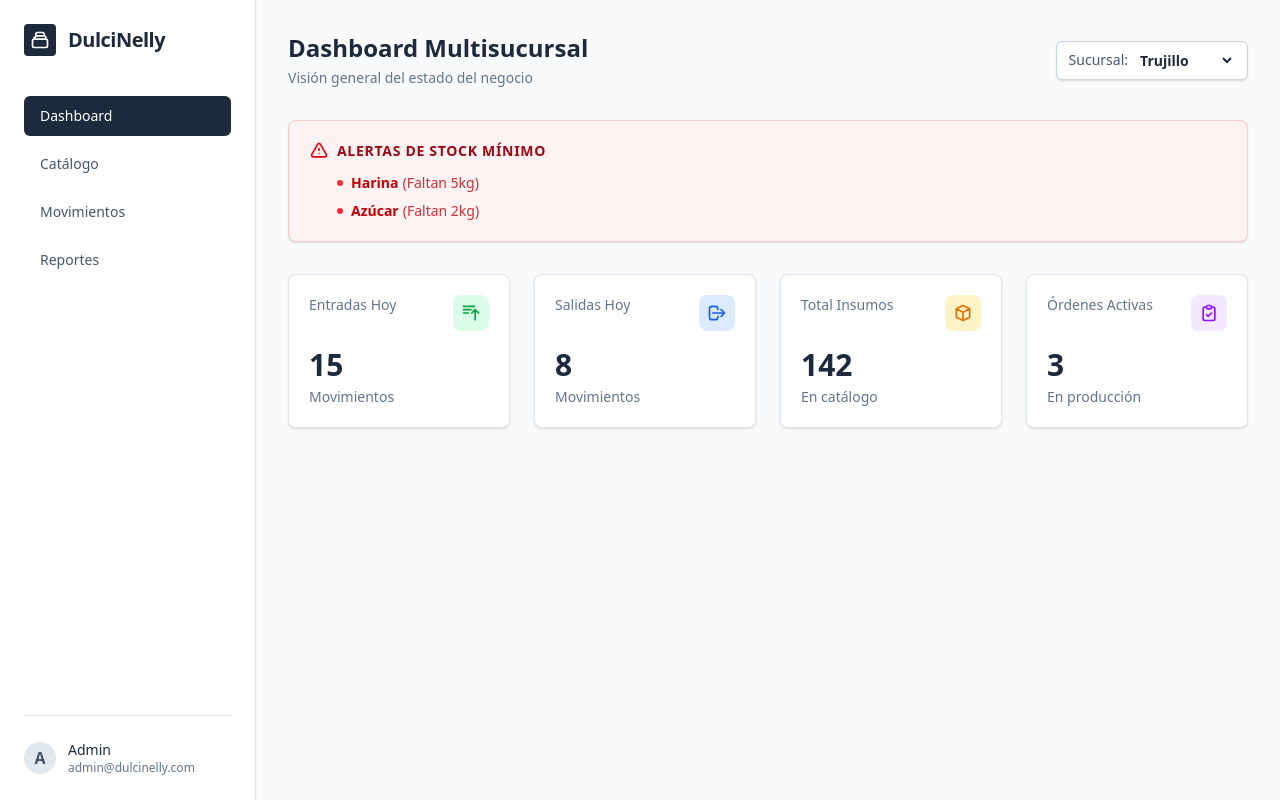
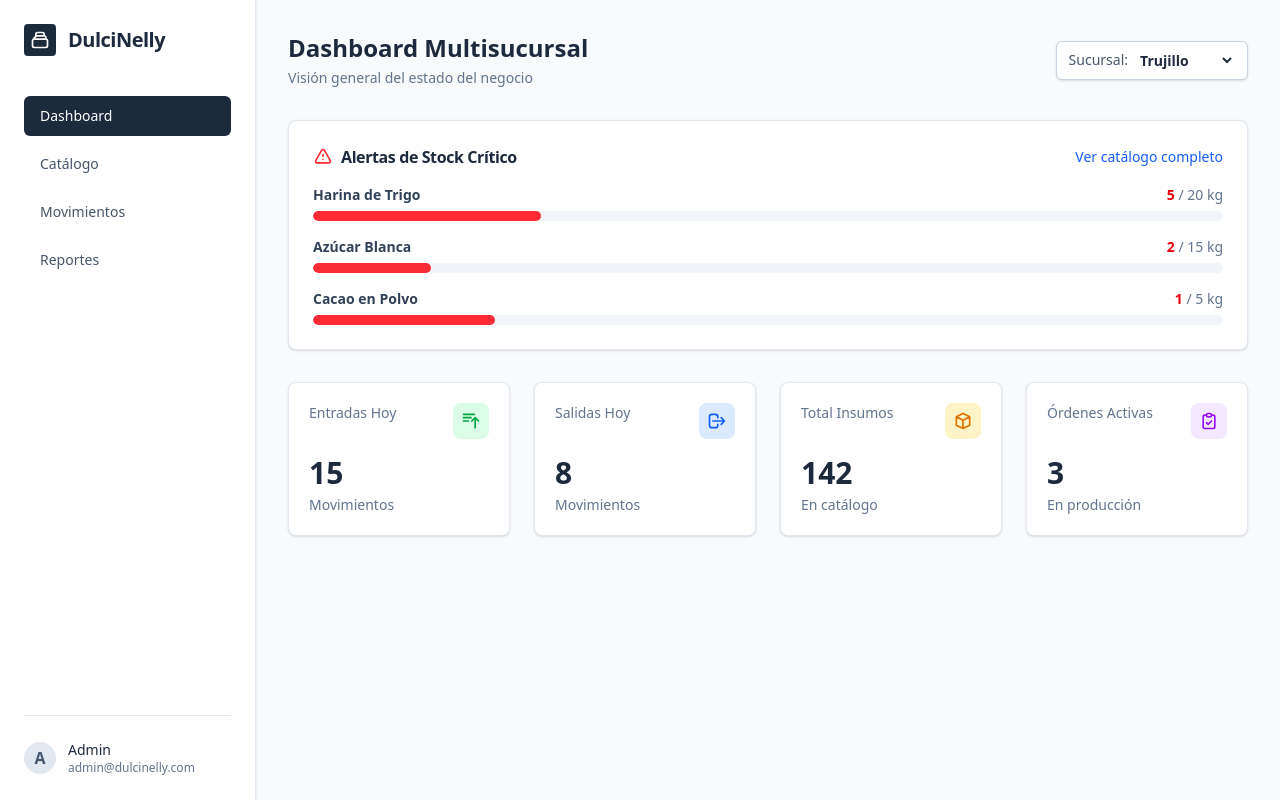
Before and after one commit to GerardoRodr/DulcinellyERP, an Angular app: page /dashboard in a window 1280 px wide. Built offline with nearby package versions, Linux system fonts and the light colour scheme.

Commit message:
feat(dashboard): implement visual stock alerts progress bars

```diff
--- a/src/app/features/dashboard/dashboard.component.html
+++ b/src/app/features/dashboard/dashboard.component.html
@@ -56,20 +56,28 @@
       </div>
 
       <!-- Alerts Section -->
-      <div class="bg-red-50 border border-red-200 rounded-lg p-5 mb-8 shadow-sm">
-        <h3 class="text-sm font-bold flex items-center text-red-800 mb-3 uppercase tracking-wider">
-          <svg class="w-5 h-5 mr-2 text-red-600" fill="none" stroke="currentColor" viewBox="0 0 24 24" xmlns="http://www.w3.org/2000/svg">
-            <path stroke-linecap="round" stroke-linejoin="round" stroke-width="2" d="M12 9v2m0 4h.01m-6.938 4h13.856c1.54 0 2.502-1.667 1.732-3L13.732 4c-.77-1.333-2.694-1.333-3.464 0L3.34 16c-.77 1.333.192 3 1.732 3z"></path>
-          </svg>
-          Alertas de Stock Mínimo
-        </h3>
-        <ul class="space-y-2 text-sm text-red-700 ml-7">
-          <li *ngFor="let alert of lowStockAlerts" class="flex items-center">
-            <span class="w-1.5 h-1.5 bg-red-500 rounded-full mr-2"></span>
-            <span class="font-semibold">{{ alert.name }}</span>
-            <span class="ml-1 opacity-80">(Faltan {{ alert.missing }})</span>
-          </li>
-        </ul>
+      <div class="bg-white border border-slate-200 rounded-lg p-6 mb-8 shadow-sm">
+        <div class="flex items-center justify-between mb-4">
+          <h3 class="text-base font-bold flex items-center text-slate-800 tracking-tight">
+            <svg class="w-5 h-5 mr-2 text-red-500" fill="none" stroke="currentColor" viewBox="0 0 24 24" xmlns="http://www.w3.org/2000/svg">
+              <path stroke-linecap="round" stroke-linejoin="round" stroke-width="2" d="M12 9v2m0 4h.01m-6.938 4h13.856c1.54 0 2.502-1.667 1.732-3L13.732 4c-.77-1.333-2.694-1.333-3.464 0L3.34 16c-.77 1.333.192 3 1.732 3z"></path>
+            </svg>
+            Alertas de Stock Crítico
+          </h3>
+          <a routerLink="/catalog" class="text-sm font-medium text-blue-600 hover:text-blue-800 transition-colors">Ver catálogo completo</a>
+        </div>
+
+        <div class="space-y-4">
+          <div *ngFor="let alert of lowStockAlerts" class="flex flex-col">
+            <div class="flex justify-between text-sm mb-1.5">
+              <span class="font-semibold text-slate-700">{{ alert.name }}</span>
+              <span class="text-slate-500 font-medium"><span class="text-red-600 font-bold">{{ alert.current }}</span> / {{ alert.min }} {{ alert.unit }}</span>
+            </div>
+            <div class="w-full bg-slate-100 rounded-full h-2.5 overflow-hidden">
+              <div class="bg-red-500 h-2.5 rounded-full" [style.width.%]="alert.percentage"></div>
+            </div>
+          </div>
+        </div>
       </div>
 
       <!-- Summary Cards -->
--- a/src/app/features/dashboard/dashboard.component.ts
+++ b/src/app/features/dashboard/dashboard.component.ts
@@ -21,8 +21,9 @@ export class DashboardComponent {
   ];
 
   lowStockAlerts = [
-    { name: 'Harina', missing: '5kg' },
-    { name: 'Azúcar', missing: '2kg' }
+    { name: 'Harina de Trigo', current: 5, min: 20, unit: 'kg', percentage: 25 },
+    { name: 'Azúcar Blanca', current: 2, min: 15, unit: 'kg', percentage: 13 },
+    { name: 'Cacao en Polvo', current: 1, min: 5, unit: 'kg', percentage: 20 }
   ];
 
   menuItems = [
```
